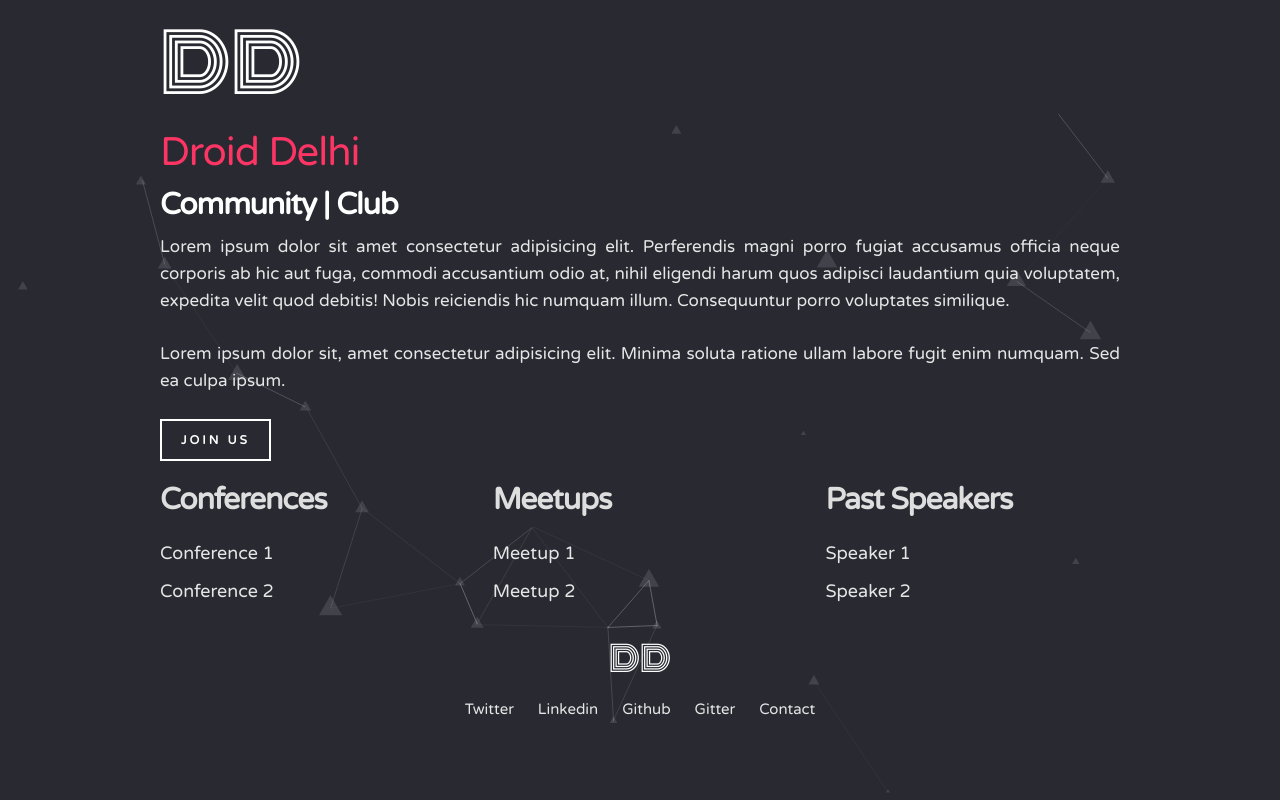
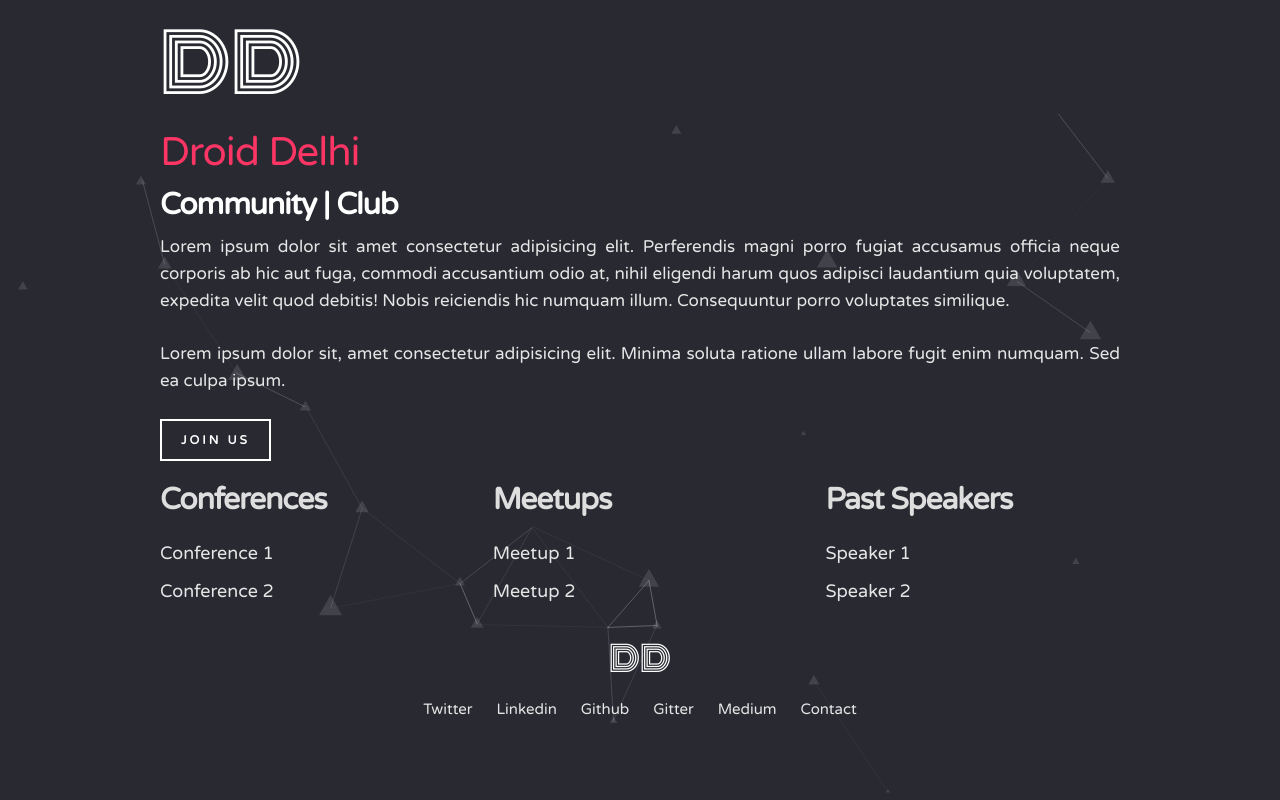
Before and after one commit to DroidDelhi/DroidDelhi.github.io, a plain HTML site: page index.html in a window 1280 px wide. Drawn offline with nearby package versions, Linux system fonts and the light colour scheme.

Commit message:
smallAdd
Medium profile Link

```diff
--- a/index.html
+++ b/index.html
@@ -79,6 +79,9 @@
                     <a href="gitter.im/Droid-Delhi">Gitter</a>
                 </li>
                 <li>
+                    <a href="https://medium.com/@droiddelhi">Medium</a>
+                </li>
+                <li>
                     <a href="mailto:droiddelhi@gmail.com">Contact</a>
                 </li>
             </ul>
```
